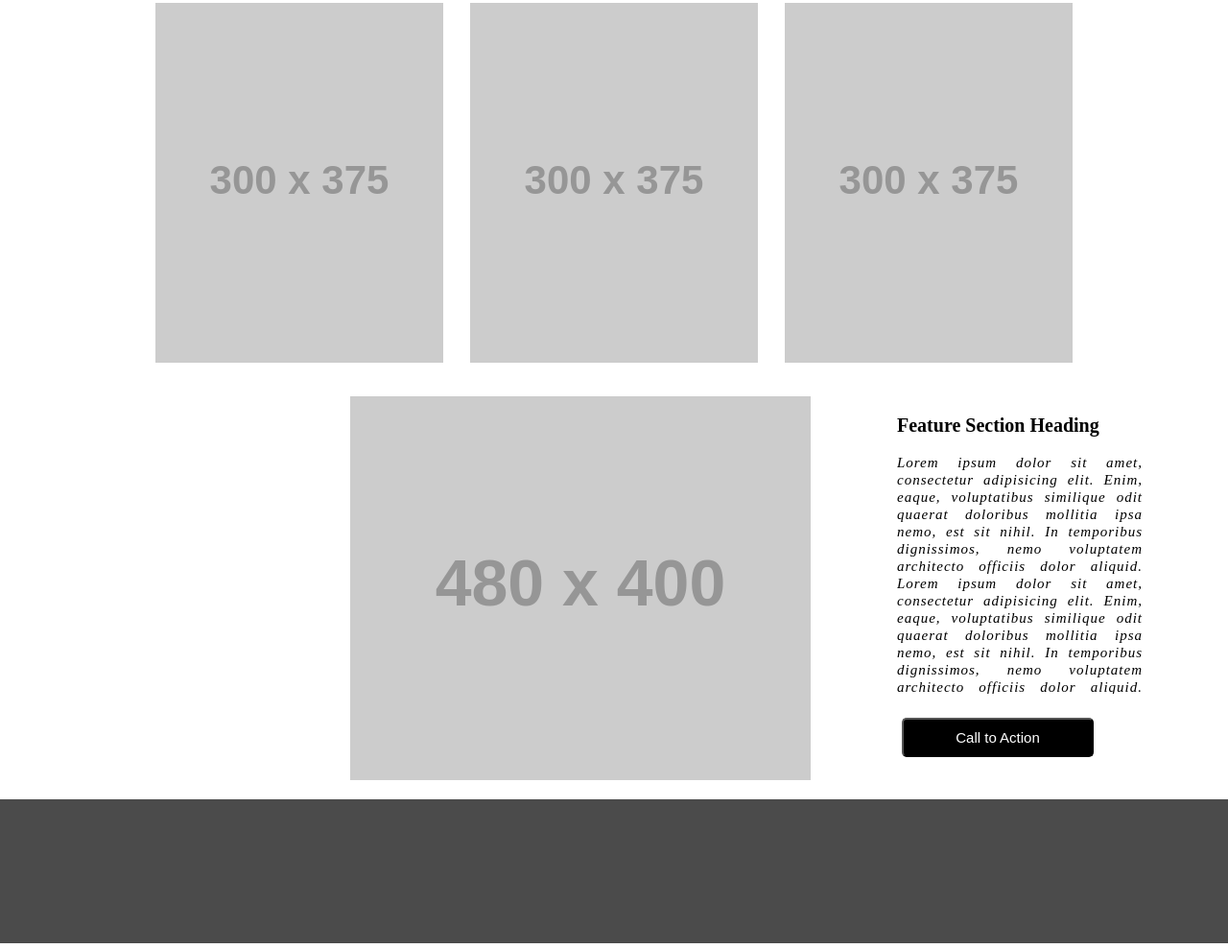
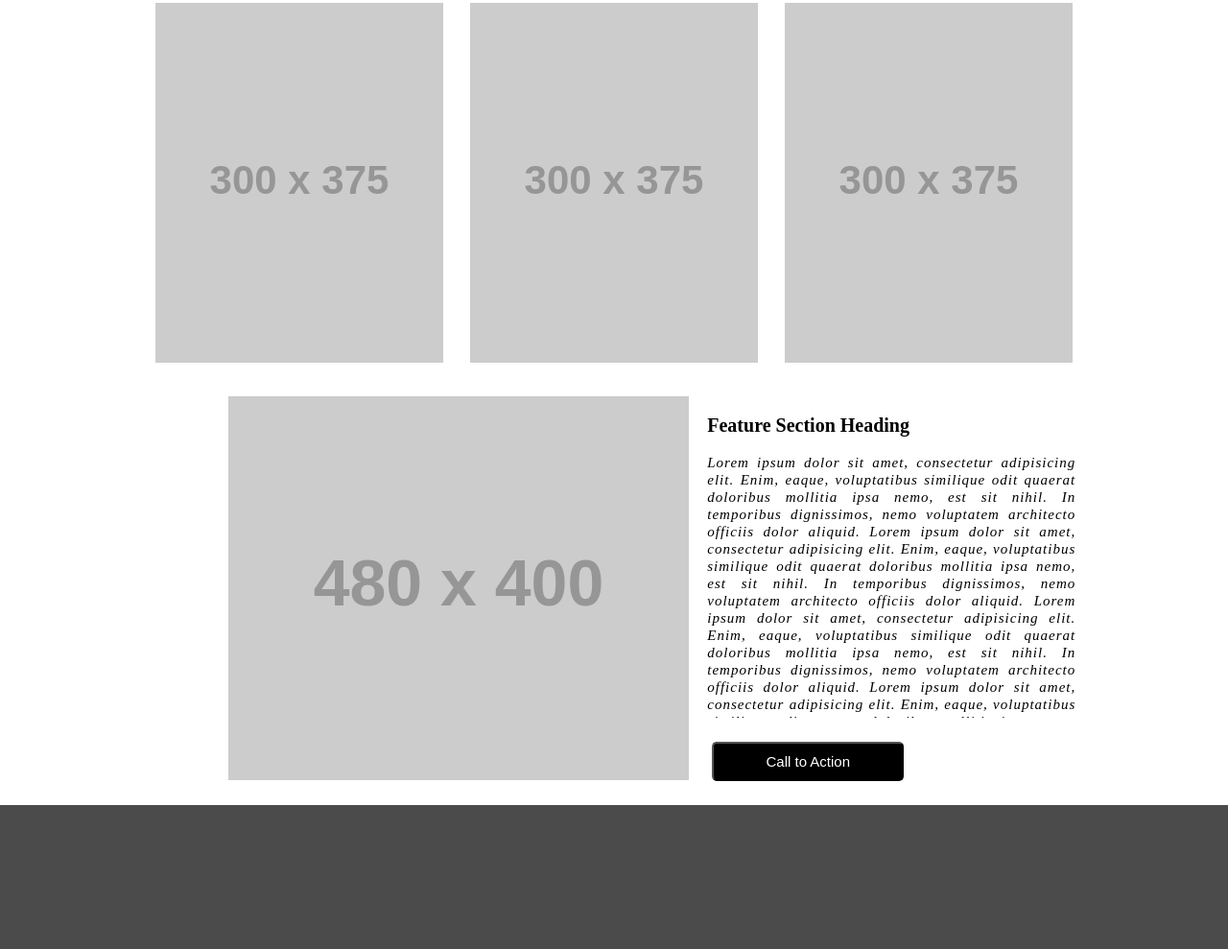
Before and after one commit to semo4/wirefame-exercise, a plain HTML site: page index.html in a window 1280 px wide. Shown: the part 600-1589 px from the top of the page at 96% size. Drawn offline with Linux system fonts and the light colour scheme; placeholder pictures from the web are drawn by us.

Commit message:
add new length

```diff
--- a/style.css
+++ b/style.css
@@ -18,7 +18,7 @@ nav ul li {
     margin-right: 15px;
     display: inline-block;
     font-family: sans-serif;
-    left: 34%;
+    left: 33%;
     top: -70px;
     font-size: 25px;
     align-items: center;
@@ -59,8 +59,8 @@ section div:nth-child(3) {
 }
 section div:nth-child(3) img{
     float: left;
-    margin-left: 365px;
-    margin-right: 90px;
+    margin-left: 18.6%;
+    margin-right: 1.5%;
 
 
 }
@@ -68,15 +68,14 @@ section div:nth-child(3) h1{
     text-align: start;
     font-weight: bold;
     font-size: 20px;
-    margin-bottom: 10px;
+    margin-bottom: 15px;
 }
 
 section div:nth-child(3)  p{
-    width:20%;
-    height: 250px;
+    width:30%;
+    height: 275px;
     overflow: auto;
     font-size: 15px;
-    margin: 10px;
     font-style: italic;
     text-align: justify;
     letter-spacing: 1px;
```
